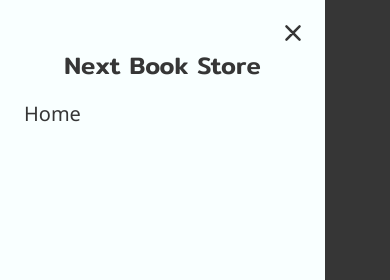
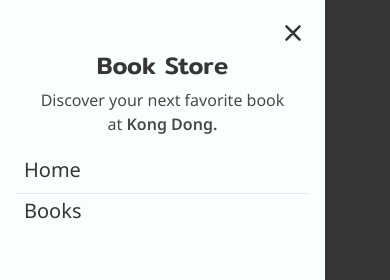
Before and after one commit to Jirayu4R7/bookstore-next, a Next.js app: page / in a window 390 px wide. Both pictures are taken after a click on the button 32 px from the left and 35 px from the top of the page. Shown: the top 280 px of the page. Built offline with nearby package versions, Linux system fonts and the light colour scheme; no server answers; the database is empty.

Commit message:
Add item menu.

```diff
--- a/app/components/navbar.tsx
+++ b/app/components/navbar.tsx
@@ -37,7 +37,7 @@ const NavBar = () => {
       <header className={cn("sticky top-0 z-20 bg-skin-base", navClassList)}>
         <NavigationMenu.Root
           aria-label="primary"
-          className=" main-navigation padding-x max-width relative m-auto flex max-w-6xl items-center justify-between py-4"
+          className="main-navigation padding-x max-width relative m-auto flex max-w-6xl items-center justify-between py-4"
         >
           <div className="flex basis-1/3 justify-start md:hidden">
             <button
@@ -55,7 +55,7 @@ const NavBar = () => {
           <div className="flex basis-1/3 justify-center md:justify-start">
             <AppLogo />
           </div>
-          <div className="flex basis-1/3 justify-end ">
+          <div className="flex basis-1/3 justify-end">
             <NavigationMenu.List className="gap-x-2 text-lg md:gap-x-4">
               <NavigationMenu.Item className="nav-menu">
                 <SearchDialog />
@@ -87,20 +87,32 @@ const NavBar = () => {
             <CancelIcon className="scale-125" />
           </button>
           <div className="flex flex-col items-center gap-2">
-            <p className="font-serif text-2xl font-medium">Next Book Store</p>
+            <p className="font-serif text-2xl font-medium">Book Store</p>
+            <p className="text-center opacity-90">
+              Discover your next favorite book <br /> at <span className="font-semibold">Kong Dong.</span>
+            </p>
           </div>
           <NavigationMenu.Root
             orientation="vertical"
-            className="mt-4 mb-6 self-stretch"
+            className="mb-6 mt-4 self-stretch"
           >
-            <NavigationMenu.List className="flex flex-col items-start gap-x-2 divide-y text-xl md:gap-x-4">
+            <NavigationMenu.List className="flex flex-col items-start gap-x-2 gap-y-1 divide-y text-xl md:gap-x-4">
               <NavigationMenu.Item className={`flex w-full flex-col`}>
                 <Link
                   href="/"
-                  className={`flex items-center gap-x-2 py-1 px-2 text-xl`}
+                  className={`flex items-center gap-x-2 px-2 py-1 text-xl`}
                   onClick={closeNav}
                 >
                   <span>Home</span>
+                </Link>
+              </NavigationMenu.Item>
+              <NavigationMenu.Item className={`flex w-full flex-col`}>
+                <Link
+                  href="/product"
+                  className={`flex items-center gap-x-2 px-2 py-1 text-xl`}
+                  onClick={closeNav}
+                >
+                  <span>Books</span>
                 </Link>
               </NavigationMenu.Item>
             </NavigationMenu.List>
```
